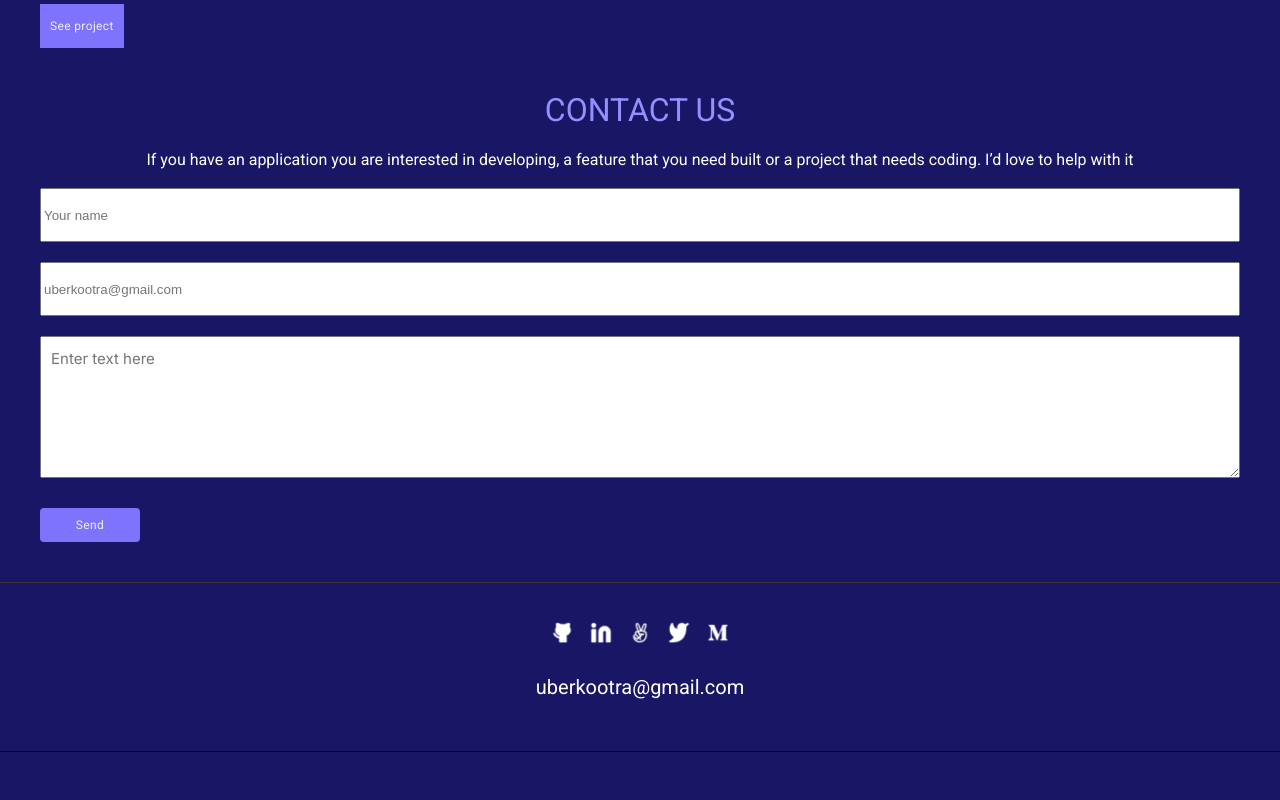
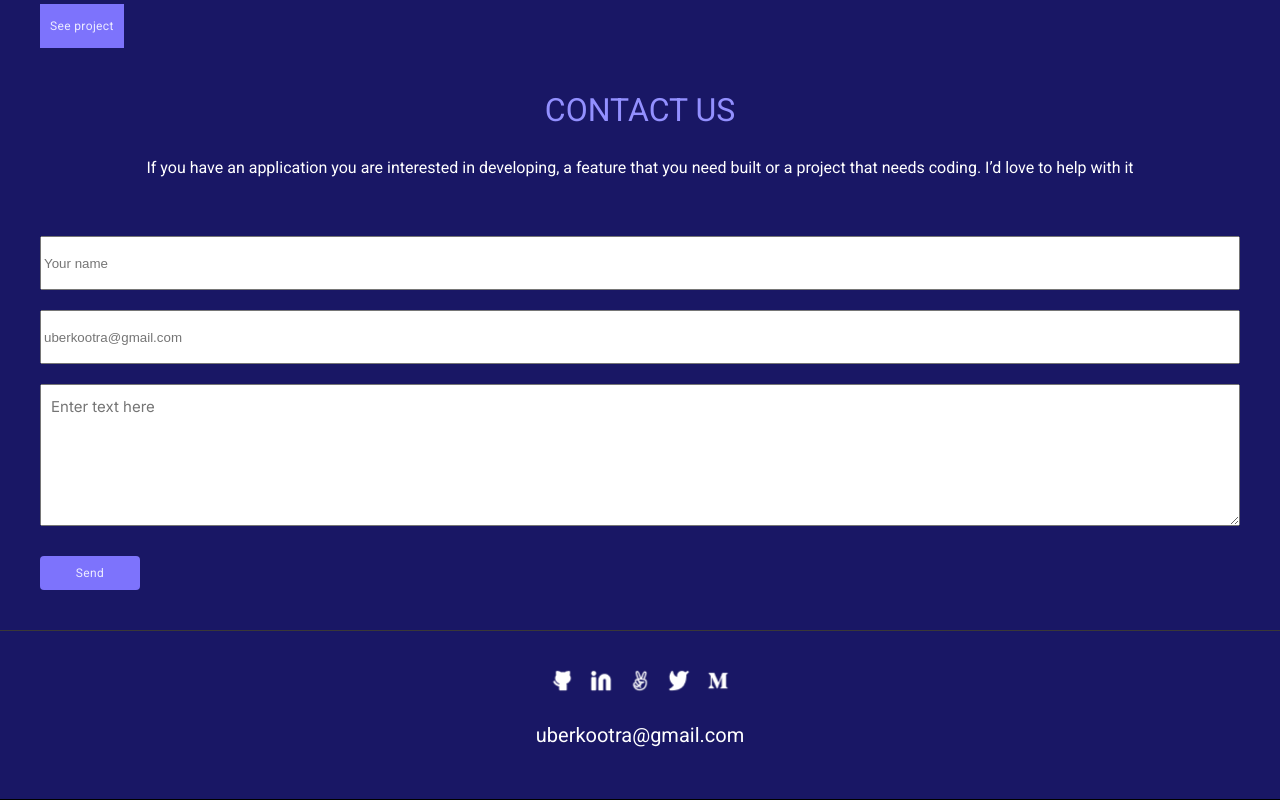
Before and after one commit to Stevers1/My-Portfolio, a website: page index.html in a window 1280 px wide. Shown: the part 3275-4075 px from the top of the page. Before the commit the page ends 4027 px from the top, so only its background shows below. Drawn offline with Linux system fonts and the light colour scheme.

Commit message:
Adjustments made in the contact form margins

```diff
--- a/styles.css
+++ b/styles.css
@@ -230,6 +230,7 @@ li {
 }
 
 .contact-p {
+  margin-top: 24px;
   font-style: normal;
   font-weight: 400;
   font-size: 16px;
@@ -240,6 +241,7 @@ li {
   display: flex;
   flex-direction: column;
   font-family: 'Inter', sans-serif;
+  margin-top: 40px;
 }
 
 .text-input {
```
